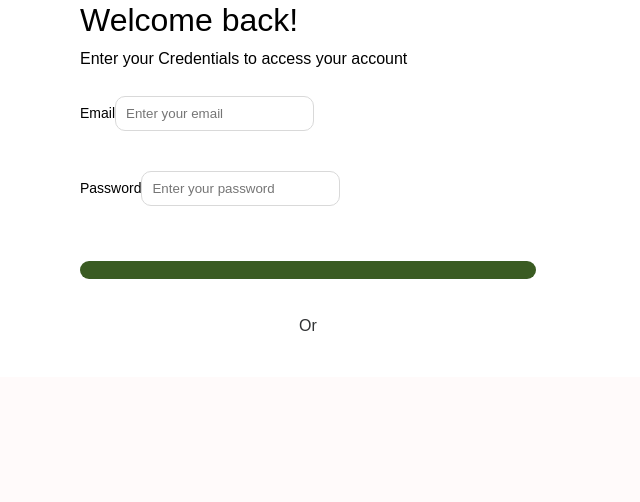
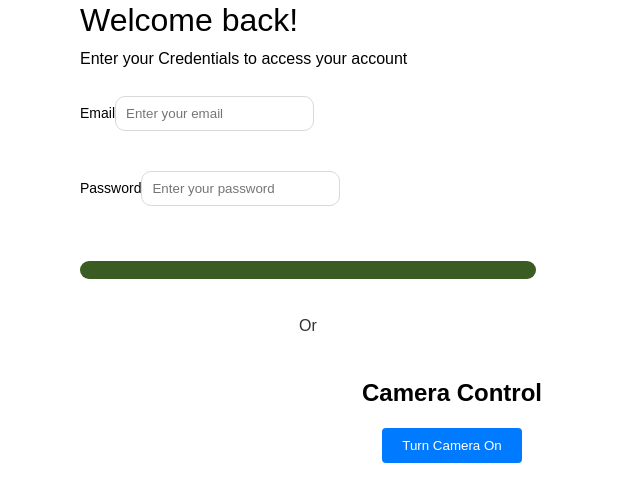
Before and after one commit to jacinyan/Expressify, a React (Create React App) app: page /landing in a window 1280 px wide. Shown: the top 502 px of the page, without its empty margins (0-640 px from the left). Built offline with nearby package versions, Linux system fonts and the light colour scheme; a web font is replaced by a local one.

Commit message:
Start adjusting styles

```diff
--- a/src/pages/Landing.jsx
+++ b/src/pages/Landing.jsx
@@ -1,8 +1,15 @@
-import React from 'react';
+import React, { useState } from 'react';
 import styled from 'styled-components';
 import AuthForm from '@components/AuthForm';
 
 const Landing = () => {
+  const [isCameraOn, setIsCameraOn] = useState(false);
+
+  const toggleCamera = () => {
+    setIsCameraOn(!isCameraOn);
+    // e.g. call Web APIs to switch on/off cameras
+  };
+
   const formProps = {
     type: 'login', // or 'signup'
     title: 'Welcome Back!',
@@ -19,6 +26,7 @@ const Landing = () => {
 
   return (
     <MainContainer>
+      {/*  */}
       <LoginContainer>
         <LoginColumn>
           <GreetingSection>
@@ -28,6 +36,16 @@ const Landing = () => {
           </GreetingSection>
         </LoginColumn>
       </LoginContainer>
+      <>
+        <CameraColumn>
+          <CameraSection>
+            <CameraTitle>Camera Control</CameraTitle>
+            <CameraControlButton onClick={toggleCamera}>
+              {isCameraOn ? 'Turn Camera Off' : 'Turn Camera On'}
+            </CameraControlButton>
+          </CameraSection>
+        </CameraColumn>
+      </>
     </MainContainer>
   );
 };
@@ -37,9 +55,12 @@ export default Landing;
 const MainContainer = styled.main`
   background-color: #fff;
   padding-left: 80px;
+  height: 100vh;
+  overflow: auto;
   @media (max-width: 991px) {
     padding-left: 20px;
   }
+
 `;
 
 const LoginContainer = styled.section`
@@ -79,3 +100,34 @@ const Subtitle = styled.p`
   font: 16px Poppins, sans-serif;
   color: #000;
 `;
+
+const CameraColumn = styled.section`
+  display: flex;
+  flex-direction: column;
+  width: 62%; // 由于LoginColumn占用了38%，此处占其余的部分
+  align-items: center; // 水平居中
+  justify-content: center; // 垂直居中
+`;
+
+const CameraSection = styled.section`
+  text-align: center;
+`;
+
+const CameraTitle = styled.h2`
+  font-size: 24px;
+  color: #000;
+`;
+
+const CameraControlButton = styled.button`
+  background-color: #007bff;
+  color: #fff;
+  border: none;
+  border-radius: 4px;
+  padding: 10px 20px;
+  margin-top: 20px;
+  cursor: pointer;
+
+  &:hover {
+    background-color: #0056b3;
+  }
+`;
```
